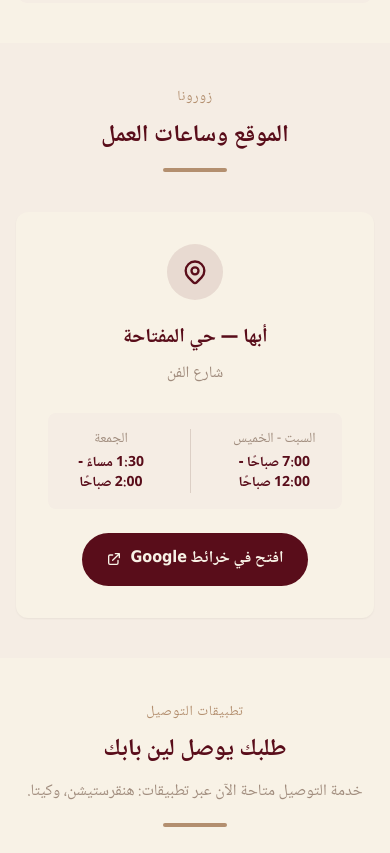
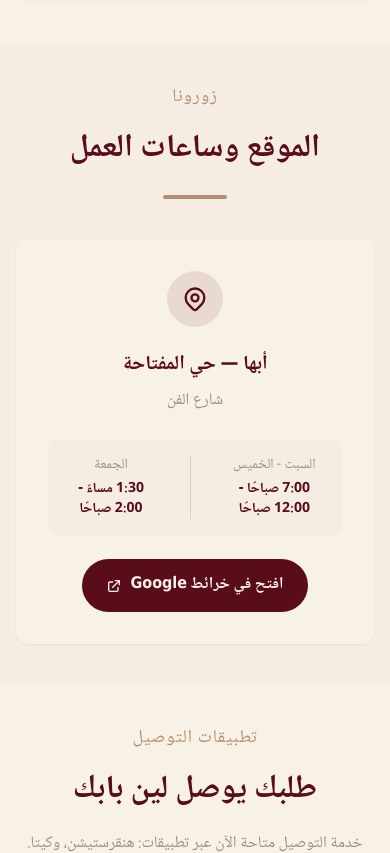
Before and after one commit to moaddreem/rudhah-website, a Next.js app: page / in a window 390 px wide. Shown: the part 2080-2933 px from the top of the page. Built offline with nearby package versions, Linux system fonts and the light colour scheme; a web font is replaced by a local one.

Commit message:
Mobile typography: larger section headings and card titles

```diff
--- a/src/app/en/page.tsx
+++ b/src/app/en/page.tsx
@@ -110,8 +110,8 @@ export default function HomePageEN() {
       <section className="py-10 md:py-16 bg-cream">
         <div className="max-w-[1280px] mx-auto px-4 sm:px-6 lg:px-8 text-center">
           <div className="text-center mb-10">
-            <span className="text-accent text-sm font-ui tracking-wider">Visit Us</span>
-            <h2 className="text-2xl md:text-3xl font-mishafi font-bold text-primary mt-2">
+            <span className="text-lg sm:text-sm md:text-base font-ui tracking-wider text-accent">Visit Us</span>
+            <h2 className="text-[2rem] sm:text-2xl md:text-3xl font-mishafi font-bold text-primary mt-2">
               Location & Hours
             </h2>
             <div className="w-16 h-1 bg-accent mx-auto mt-4 rounded-full"></div>
--- a/src/app/page.tsx
+++ b/src/app/page.tsx
@@ -110,8 +110,8 @@ export default function HomePage() {
       <section className="py-10 md:py-16 bg-cream">
         <div className="max-w-[1280px] mx-auto px-4 sm:px-6 lg:px-8 text-center">
           <div className="text-center mb-10">
-            <span className="text-accent text-sm font-ui tracking-wider">زورونا</span>
-            <h2 className="text-2xl md:text-3xl font-mishafi font-bold text-primary mt-2">
+            <span className="text-lg sm:text-sm md:text-base font-ui tracking-wider text-accent">زورونا</span>
+            <h2 className="text-[2rem] sm:text-2xl md:text-3xl font-mishafi font-bold text-primary mt-2">
               الموقع وساعات العمل
             </h2>
             <div className="w-16 h-1 bg-accent mx-auto mt-4 rounded-full"></div>
--- a/src/components/DeliveryAppsSection.tsx
+++ b/src/components/DeliveryAppsSection.tsx
@@ -30,13 +30,13 @@ export default function DeliveryAppsSection({ locale }: DeliveryAppsSectionProps
       <div className="max-w-[1280px] mx-auto px-4 sm:px-6 lg:px-8">
         {/* Section Header */}
         <div className="text-center mb-10">
-          <span className="text-accent text-sm font-ui tracking-wider">
+          <span className="text-lg sm:text-sm md:text-base font-ui tracking-wider text-accent">
             {isRTL ? 'تطبيقات التوصيل' : 'Delivery Apps'}
           </span>
-          <h2 className="text-2xl md:text-3xl font-mishafi font-bold text-primary mt-2">
+          <h2 className="text-[2rem] sm:text-2xl md:text-3xl font-mishafi font-bold text-primary mt-2">
             {isRTL ? 'طلبك يوصل لين بابك' : 'Delivery to your door'}
           </h2>
-          <p className="text-muted mt-3 max-w-md mx-auto">
+          <p className="text-muted mt-3 max-w-md mx-auto text-base sm:text-sm">
             {isRTL
               ? 'خدمة التوصيل متاحة الآن عبر تطبيقات: هنقرستيشن، وكيتا.'
               : 'Delivery is now available through: HungerStation and Keeta.'
```
